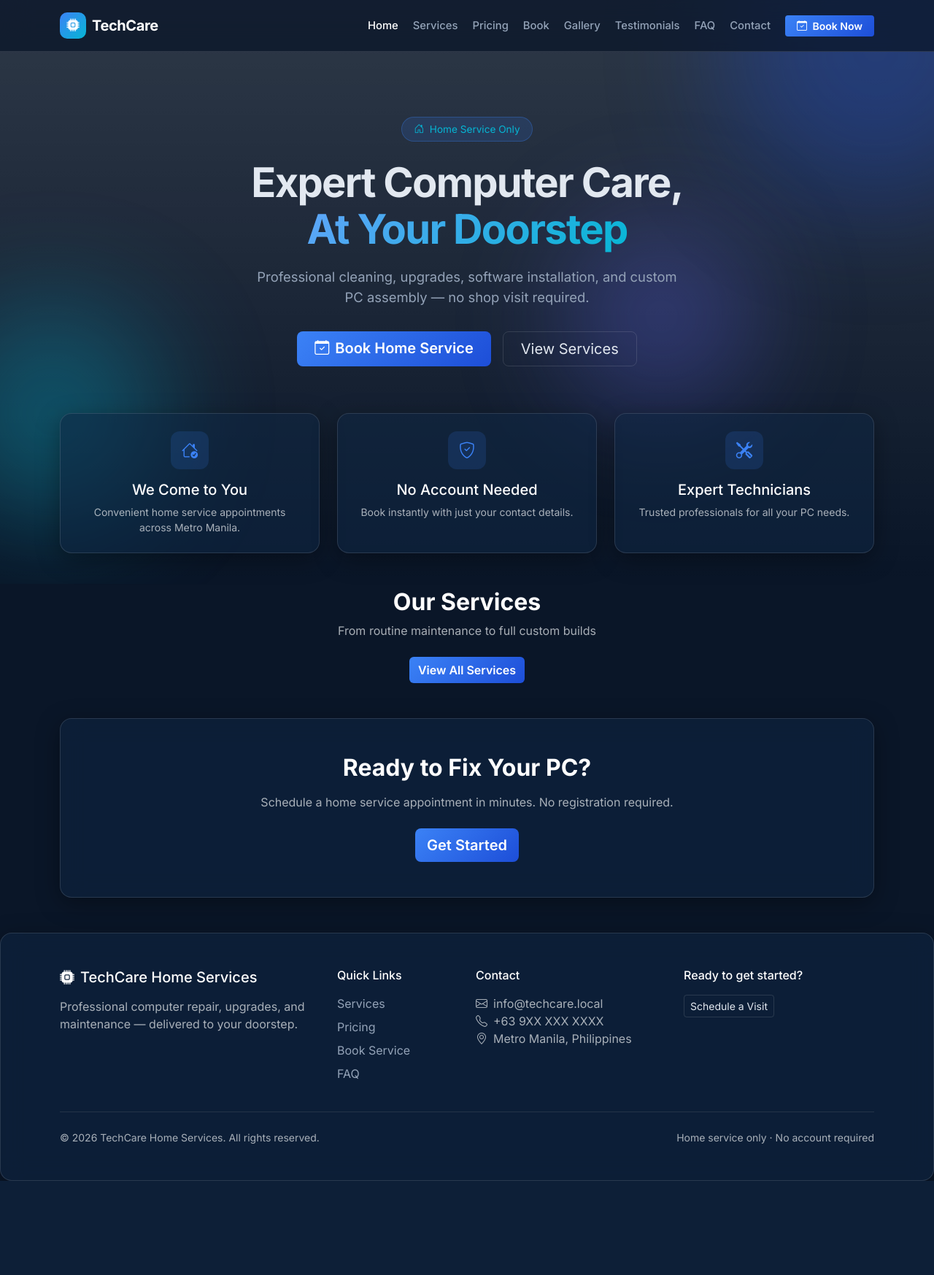
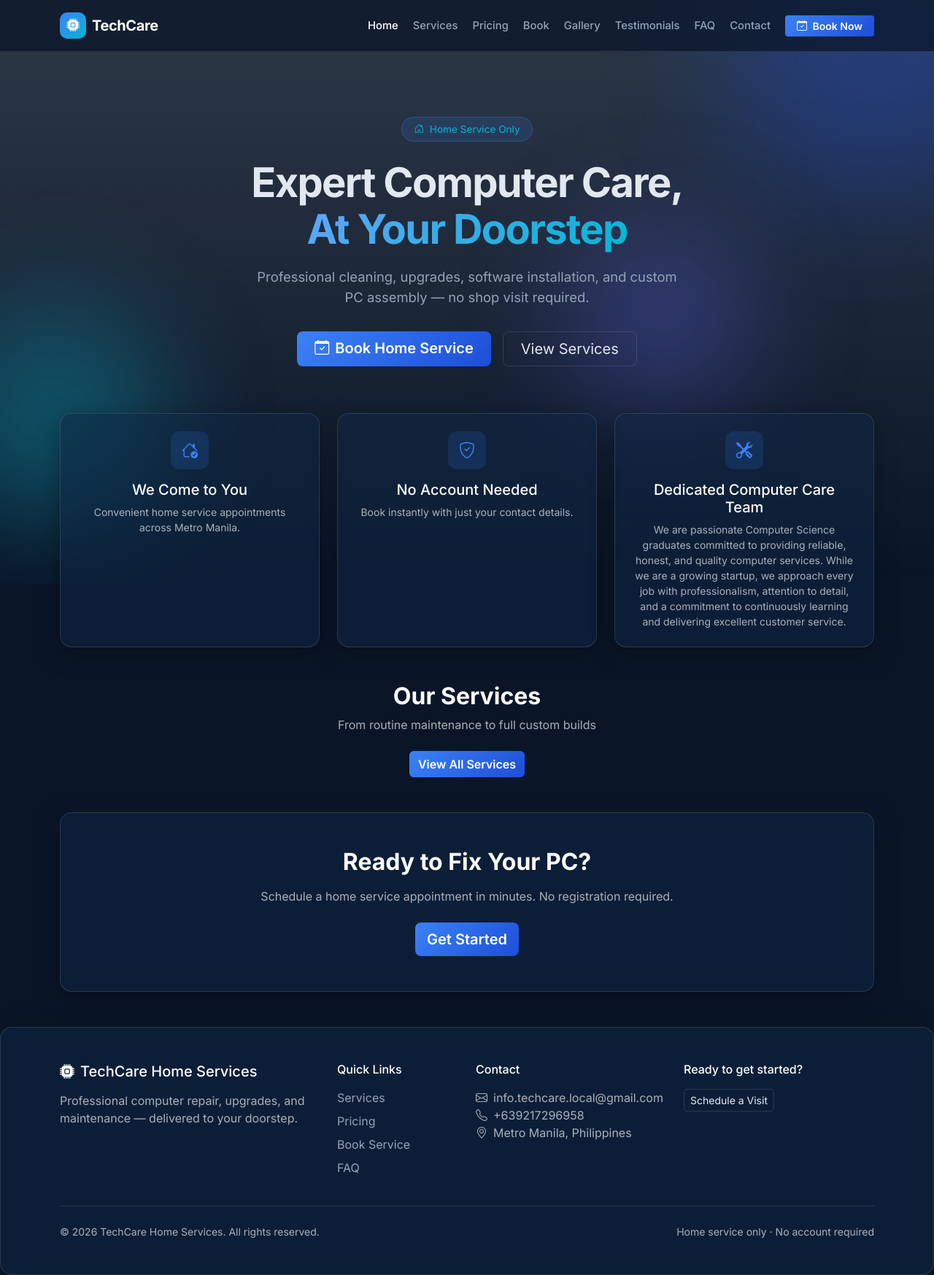
Before and after one commit to ivan090243/techcare, a Django app: page / in a window 1280 px wide. Shown: the whole page at 73% size. Before the commit the page ends 1618 px from the top, so only its background shows below. Run offline with Django 5.2, Linux system fonts and the light colour scheme; data that the repository does not hold is empty.

Commit message:
rrr
4r4r

```diff
--- a/bookings/emails.py
+++ b/bookings/emails.py
@@ -13,5 +13,5 @@ def send_booking_notification(booking):
         message=message,
         from_email=settings.DEFAULT_FROM_EMAIL,
         recipient_list=[settings.ADMIN_EMAIL],
-        fail_silently=False,
+        fail_silently=settings.DEBUG,
     )
--- a/templates/core/contact.html
+++ b/templates/core/contact.html
@@ -15,8 +15,8 @@
             <div class="glass-panel p-4 h-100">
                 <h5 class="text-white mb-4">Get in Touch</h5>
                 <ul class="list-unstyled text-muted">
-                    <li class="mb-3"><i class="bi bi-envelope me-2 text-primary"></i> info@techcare.local</li>
-                    <li class="mb-3"><i class="bi bi-telephone me-2 text-primary"></i> +63 9XX XXX XXXX</li>
+                    <li class="mb-3"><i class="bi bi-envelope me-2 text-primary"></i> info.techcare.local@gmail.com</li>
+                    <li class="mb-3"><i class="bi bi-telephone me-2 text-primary"></i> +639217296958</li>
                     <li class="mb-3"><i class="bi bi-geo-alt me-2 text-primary"></i> Metro Manila, Philippines</li>
                     <li><i class="bi bi-clock me-2 text-primary"></i> Mon–Sat, 9:00 AM – 6:00 PM</li>
                 </ul>
--- a/templates/core/home.html
+++ b/templates/core/home.html
@@ -38,8 +38,8 @@
         <div class="col-md-4 reveal-on-scroll">
             <div class="stat-card glass-panel p-4 text-center">
                 <div class="service-icon mx-auto mb-3"><i class="bi bi-tools"></i></div>
-                <h5 class="text-white">Expert Technicians</h5>
-                <p class="text-muted mb-0 small">Trusted professionals for all your PC needs.</p>
+                <h5 class="text-white">Dedicated Computer Care Team</h5>
+                <p class="text-muted mb-0 small">We are passionate Computer Science graduates committed to providing reliable, honest, and quality computer services. While we are a growing startup, we approach every job with professionalism, attention to detail, and a commitment to continuously learning and delivering excellent customer service.</p>
             </div>
         </div>
     </div>
--- a/templates/partials/footer.html
+++ b/templates/partials/footer.html
@@ -17,8 +17,8 @@
             <div class="col-md-4 col-lg-3">
                 <h6 class="text-white mb-3">Contact</h6>
                 <ul class="list-unstyled text-muted">
-                    <li><i class="bi bi-envelope me-2"></i>info@techcare.local</li>
-                    <li><i class="bi bi-telephone me-2"></i>+63 9XX XXX XXXX</li>
+                    <li><i class="bi bi-envelope me-2"></i>info.techcare.local@gmail.com</li>
+                    <li><i class="bi bi-telephone me-2"></i>+639217296958</li>
                     <li><i class="bi bi-geo-alt me-2"></i>Metro Manila, Philippines</li>
                 </ul>
             </div>
```
